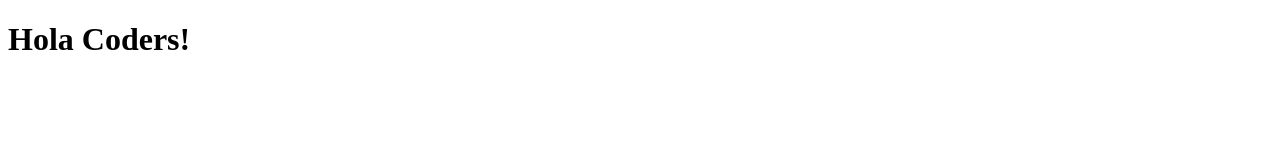
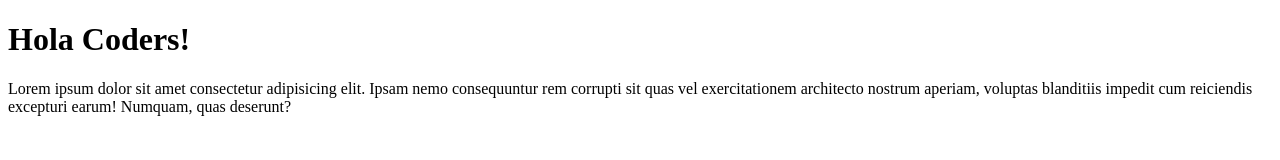
Before and after one commit to CrypticiaN/Grupo1, a plain HTML site: page index.html in a window 1280 px wide. Drawn offline with Linux system fonts and the light colour scheme.

Commit message:
Anadido parrafo

```diff
--- a/index.html
+++ b/index.html
@@ -1,10 +1,16 @@
 <!DOCTYPE html>
 
 <html>
-    <head>
 
-    </head>
-    <body>
-        <h1>Hola Coders!</h1>
-    </body>
+<head>
+
+</head>
+
+<body>
+	<h1>Hola Coders!</h1>
+	<p>Lorem ipsum dolor sit amet consectetur adipisicing elit. Ipsam nemo consequuntur rem corrupti sit quas vel
+		exercitationem architecto nostrum aperiam, voluptas blanditiis impedit cum reiciendis excepturi earum! Numquam,
+		quas deserunt?</p>
+</body>
+
 </html>
```
